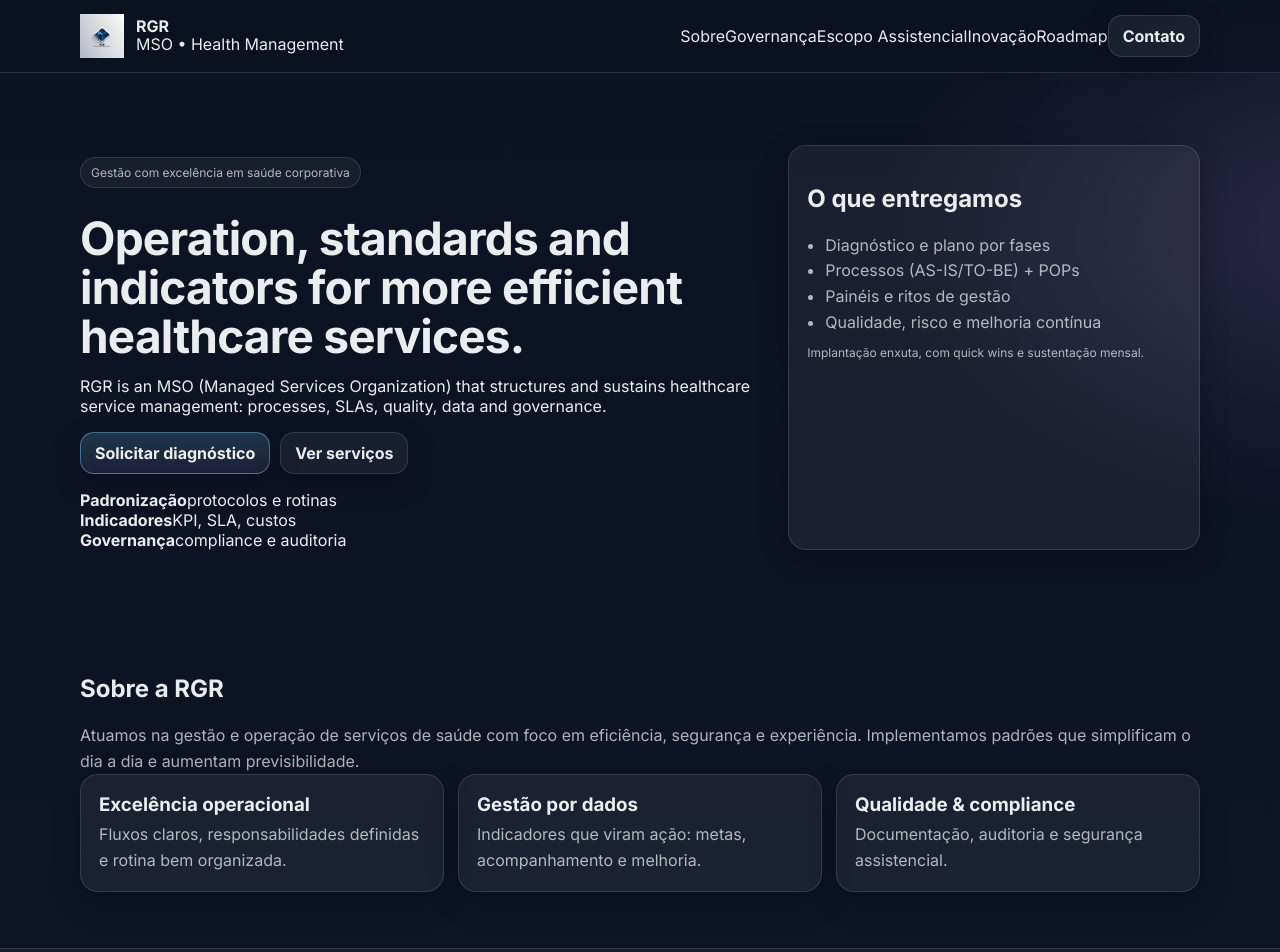
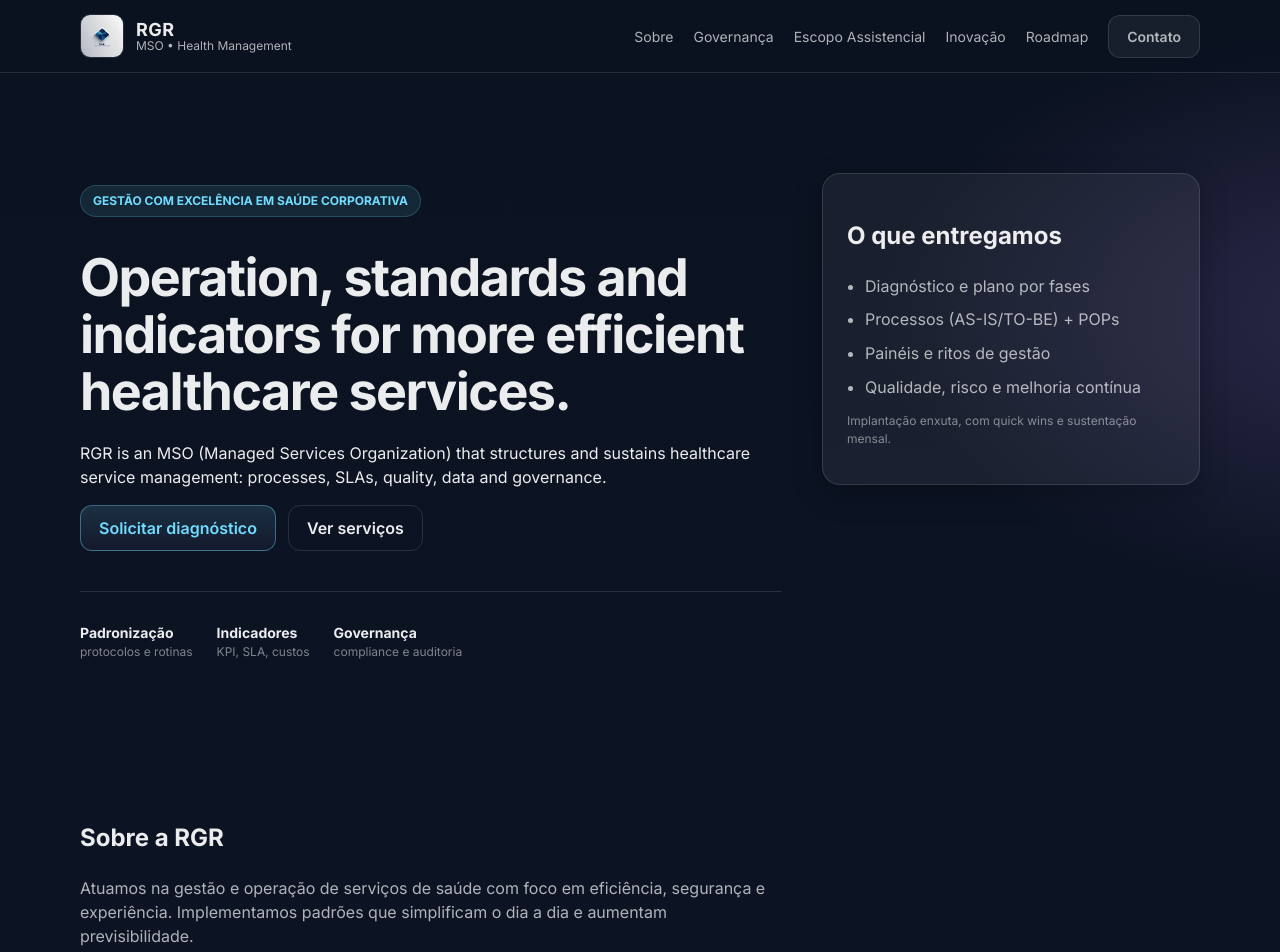
Before and after one commit to YooDxE3/rgr-website-tech, a Next.js app: page /en in a window 1280 px wide. Shown: the top 952 px of the page. Built offline with nearby package versions, Linux system fonts and the light colour scheme.

Commit message:
Refactor CSS for improved readability and structure

```diff
--- a/src/app/globals.css
+++ b/src/app/globals.css
@@ -1,263 +1,170 @@
-:root{
-  --bg0:#0b1220;
-  --bg1:#0f172a;
-  --bg2:#111c35;
+:root {
+  --bg0: #0b1220;
+  --bg1: #0f172a;
+  --bg2: #111c35;
 
-  --card: rgba(255,255,255,.06);
-  --stroke: rgba(255,255,255,.12);
+  --card: rgba(255, 255, 255, .06);
+  --stroke: rgba(255, 255, 255, .12);
 
-  --text: rgba(255,255,255,.92);
-  --muted: rgba(255,255,255,.68);
-  --muted2: rgba(255,255,255,.48);
+  --text: rgba(255, 255, 255, .92);
+  --muted: rgba(255, 255, 255, .68);
+  --muted2: rgba(255, 255, 255, .48);
 
-  --primary:#70dcff;
-  --primary2:#ba8cff;
+  --primary: #70dcff;
+  --primary2: #ba8cff;
 
-  --shadow: 0 18px 60px rgba(0,0,0,.35);
-  --shadow2: 0 10px 30px rgba(0,0,0,.22);
+  --shadow: 0 18px 60px rgba(0, 0, 0, .35);
+  --shadow2: 0 10px 30px rgba(0, 0, 0, .22);
 
   --radius: 18px;
   --max: 1120px;
 }
 
 /* RESET */
-*{ box-sizing:border-box }
-html{ scroll-behavior:smooth }
-body{
-  margin:0;
-  font-family: Inter, system-ui, -apple-system, Segoe UI, Roboto, Arial, sans-serif;
+* { box-sizing: border-box; }
+html { scroll-behavior: smooth; }
+body {
+  margin: 0;
+  font-family: 'Inter', system-ui, sans-serif;
   color: var(--text);
   background:
-    radial-gradient(1000px 650px at 12% -10%, rgba(112,220,255,.22), transparent 60%),
-    radial-gradient(900px 520px at 108% 5%, rgba(186,140,255,.18), transparent 56%),
-    radial-gradient(600px 420px at 45% 112%, rgba(112,220,255,.11), transparent 55%),
+    radial-gradient(1000px 650px at 12% -10%, rgba(112, 220, 255, .22), transparent 60%),
+    radial-gradient(900px 520px at 108% 5%, rgba(186, 140, 255, .18), transparent 56%),
+    radial-gradient(600px 420px at 45% 112%, rgba(112, 220, 255, .11), transparent 55%),
     linear-gradient(180deg, var(--bg0), var(--bg1) 45%, var(--bg2));
+  line-height: 1.5;
 }
 
-a{ color:inherit; text-decoration:none }
-ul{ padding-left:18px; margin:10px 0 }
-li{ color:var(--muted); line-height:1.6 }
+a { color: inherit; text-decoration: none; transition: 0.2s; }
+ul { padding-left: 18px; margin: 10px 0; }
+li { color: var(--muted); line-height: 1.6; margin-bottom: 8px; }
 
-.container{
-  width:min(var(--max), 92%);
-  margin:0 auto;
+.container {
+  width: min(var(--max), 92%);
+  margin: 0 auto;
 }
 
 /* TOPBAR */
-.topbar{
-  position:sticky;
-  top:0;
-  z-index:10;
+.topbar {
+  position: sticky;
+  top: 0;
+  z-index: 100;
   backdrop-filter: blur(12px);
-  background: rgba(11,18,32,.7);
-  border-bottom:1px solid var(--stroke);
+  background: rgba(11, 18, 32, .7);
+  border-bottom: 1px solid var(--stroke);
 }
-.topbar__inner{
-  display:flex;
-  align-items:center;
-  justify-content:space-between;
-  padding:14px 0;
-  gap:14px;
+.topbar__inner {
+  display: flex;
+  align-items: center;
+  justify-content: space-between;
+  padding: 14px 0;
 }
 
-.brand{
-  display:flex;
-  align-items:center;
-  gap:12px;
+.brand { display: flex; align-items: center; gap: 12px; }
+.logo { border-radius: 10px; border: 1px solid var(--stroke); object-fit: cover; }
+.brand__text { display: flex; flex-direction: column; line-height: 1.1; }
+.brand__text strong { font-size: 18px; letter-spacing: 0.5px; }
+.brand__text span { font-size: 12px; color: var(--muted); }
+
+.nav { display: flex; align-items: center; gap: 20px; }
+.nav a { font-size: 14px; color: var(--muted); }
+.nav a:hover { color: var(--text); }
+
+/* BUTTONS */
+.btn {
+  display: inline-flex;
+  align-items: center;
+  padding: 10px 18px;
+  border-radius: 12px;
+  border: 1px solid var(--stroke);
+  background: rgba(255, 255, 255, .06);
+  font-weight: 600;
+  cursor: pointer;
 }
-.brand__logo{
-  width:44px;
-  height:44px;
-  border-radius:14px;
-  overflow:hidden;
-  border:1px solid var(--stroke);
-  background: rgba(255,255,255,.05);
+.btn--primary {
+  border-color: rgba(112, 220, 255, .4);
+  background: linear-gradient(180deg, rgba(112, 220, 255, .15), rgba(186, 140, 255, .05));
+  color: var(--primary);
+}
+.btn--ghost { background: transparent; }
+.btn:hover { background: rgba(255, 255, 255, .12); transform: translateY(-1px); }
+
+/* SECTIONS */
+.section { padding: 80px 0; }
+.section--alt { background: rgba(255, 255, 255, .03); border-y: 1px solid var(--stroke); }
+.h2 { font-size: 32px; letter-spacing: -0.5px; margin-bottom: 16px; }
+.muted { color: var(--muted); max-width: 700px; }
+.fine { font-size: 12px; color: var(--muted2); }
+
+/* HERO */
+.hero { padding: 100px 0 60px; }
+.hero__grid { display: grid; grid-template-columns: 1.3fr 0.7fr; gap: 40px; align-items: start; }
+.hero__title { font-size: 52px; line-height: 1.1; letter-spacing: -1.5px; margin: 20px 0; }
+.hero__lead { font-size: 18px; color: var(--muted); line-height: 1.6; margin-bottom: 30px; }
+.kicker {
+  display: inline-block;
+  padding: 6px 12px;
+  border-radius: 99px;
+  background: rgba(112, 220, 255, 0.1);
+  border: 1px solid rgba(112, 220, 255, 0.2);
+  font-size: 12px;
+  color: var(--primary);
+  text-transform: uppercase;
+  font-weight: 700;
+}
+.cta { display: flex; gap: 12px; margin-bottom: 40px; }
+
+/* MINI STATS */
+.mini { display: flex; gap: 24px; border-top: 1px solid var(--stroke); padding-top: 30px; }
+.mini__item { display: flex; flex-direction: column; }
+.mini__item strong { color: var(--text); font-size: 14px; }
+.mini__item span { color: var(--muted2); font-size: 12px; }
+
+/* GRIDS & CARDS */
+.grid3 { display: grid; grid-template-columns: repeat(3, 1fr); gap: 20px; margin-top: 30px; }
+.grid2 { display: grid; grid-template-columns: repeat(2, 1fr); gap: 20px; margin-top: 30px; }
+.card {
+  background: var(--card);
+  border: 1px solid var(--stroke);
+  border-radius: var(--radius);
+  padding: 24px;
   box-shadow: var(--shadow2);
 }
-.brand__text{
-  display:flex;
-  flex-direction:column;
-  line-height:1.1;
-}
-.brand__name{
-  font-weight:900;
-  letter-spacing:.3px;
-}
-.brand__tag{
-  font-size:12px;
-  color:var(--muted);
+.card h3 { margin: 0 0 12px; font-size: 18px; }
+
+/* NOTE BOX */
+.note {
+  margin-top: 30px;
+  padding: 20px;
+  background: rgba(112, 220, 255, 0.05);
+  border-left: 3px solid var(--primary);
+  border-radius: 8px;
+  font-size: 14px;
 }
 
-.navlinks{
-  display:flex;
-  gap:14px;
-  flex-wrap:wrap;
+/* FORM */
+.form { display: flex; flex-direction: column; gap: 20px; margin-top: 30px; }
+.form__row { display: grid; grid-template-columns: 1fr 1fr; gap: 20px; }
+.form__group { display: flex; flex-direction: column; gap: 8px; }
+.form label { font-size: 13px; color: var(--muted); font-weight: 500; }
+.form input, .form textarea {
+  background: rgba(0, 0, 0, 0.2);
+  border: 1px solid var(--stroke);
+  border-radius: 10px;
+  padding: 12px;
+  color: #fff;
+  font-family: inherit;
 }
-.navlinks a{
-  font-size:13px;
-  color:var(--muted);
-}
-.navlinks a:hover{
-  color:var(--text);
-}
-
-/* BUTTONS */
-.btn{
-  display:inline-flex;
-  align-items:center;
-  padding:10px 14px;
-  border-radius:14px;
-  border:1px solid var(--stroke);
-  background: rgba(255,255,255,.06);
-  box-shadow: var(--shadow2);
-  font-weight:800;
-}
-.btn:hover{
-  background: rgba(255,255,255,.10);
-}
-.btn--primary{
-  border-color: rgba(112,220,255,.42);
-  background: linear-gradient(
-    180deg,
-    rgba(112,220,255,.18),
-    rgba(186,140,255,.10)
-  );
-}
-.btn--ghost{
-  background: rgba(255,255,255,.05);
-}
-
-/* SECTIONS */
-.section{
-  padding:56px 0;
-}
-.section--alt{
-  background: rgba(255,255,255,.035);
-  border-top:1px solid var(--stroke);
-  border-bottom:1px solid var(--stroke);
-}
-
-.h2{
-  margin:0 0 12px;
-  font-size:22px;
-  letter-spacing:-.2px;
-}
-
-.muted{
-  color:var(--muted);
-  margin:0;
-  line-height:1.6;
-}
-.fine{
-  font-size:12px;
-  color:var(--muted2);
-}
-
-/* HERO */
-.hero{
-  padding:72px 0 48px;
-}
-.hero__grid{
-  display:grid;
-  grid-template-columns:1.25fr .75fr;
-  gap:22px;
-}
-@media(max-width:980px){
-  .hero__grid{ grid-template-columns:1fr }
-}
-
-.kicker{
-  display:inline-block;
-  font-size:12px;
-  color:var(--muted);
-  border:1px solid var(--stroke);
-  background: rgba(255,255,255,.05);
-  padding:7px 10px;
-  border-radius:999px;
-}
-
-.hero__title{
-  font-size:46px;
-  line-height:1.06;
-  margin:14px 0 10px;
-  letter-spacing:-.8px;
-}
-.hero__lead{
-  font-size:16px;
-  line-height:1.65;
-  color:var(--muted);
-  max-width:840px;
-}
-
-.cta{
-  display:flex;
-  gap:10px;
-  flex-wrap:wrap;
-  margin:16px 0;
-}
-
-.hero__panel{
-  background: rgba(255,255,255,.06);
-  border:1px solid var(--stroke);
-  border-radius: var(--radius);
-  box-shadow: var(--shadow);
-  padding:18px;
-}
-
-/* PILLS */
-.pills{
-  display:flex;
-  gap:8px;
-  flex-wrap:wrap;
-  margin-top:14px;
-}
-.pill{
-  border:1px solid var(--stroke);
-  background: rgba(255,255,255,.05);
-  padding:7px 10px;
-  border-radius:999px;
-  font-size:12px;
-  color:var(--muted);
-}
-.pill b{
-  color:var(--primary);
-}
-
-/* GRID */
-.grid3{
-  display:grid;
-  grid-template-columns:repeat(3, minmax(0,1fr));
-  gap:14px;
-}
-.grid2{
-  display:grid;
-  grid-template-columns:repeat(2, minmax(0,1fr));
-  gap:14px;
-}
-@media(max-width:980px){
-  .grid3,.grid2{ grid-template-columns:1fr }
-}
-
-/* CARD */
-.card{
-  background: rgba(255,255,255,.06);
-  border:1px solid var(--stroke);
-  border-radius: var(--radius);
-  box-shadow: var(--shadow2);
-  padding:18px;
-}
-.card h3{
-  margin:0 0 6px;
-}
-.card p{
-  margin:0;
-  color:var(--muted);
-}
+.form input:focus, .form textarea:focus { border-color: var(--primary); outline: none; }
 
 /* FOOTER */
-.footer{
-  padding:22px 0 32px;
-  border-top:1px solid rgba(255,255,255,.10);
-  color:var(--muted2);
-  font-size:12px;
+.footer { padding: 40px 0; border-top: 1px solid var(--stroke); margin-top: 60px; }
+.footer__inner { display: flex; justify-content: space-between; align-items: center; }
+.foot { display: flex; align-items: center; gap: 15px; }
+
+/* RESPONSIVO */
+@media (max-width: 980px) {
+  .hero__grid, .grid3, .grid2, .form__row { grid-template-columns: 1fr; }
+  .hero__title { font-size: 38px; }
+  .nav { display: none; } /* Pode adicionar um menu hamburguer depois */
 }
```
